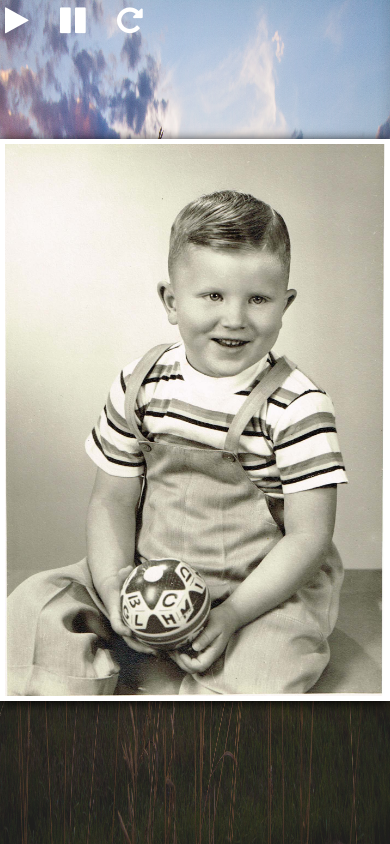
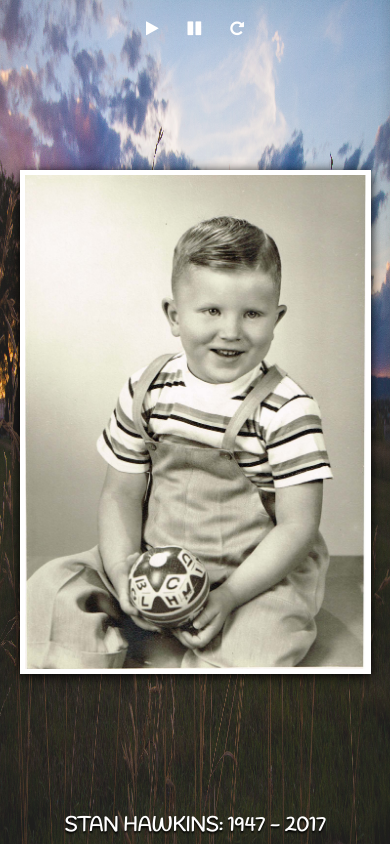
Before and after one commit to JWizerd/stan-slideshow, a plain HTML site: page index.html in a window 390 px wide. Drawn offline with Linux system fonts and the light colour scheme.

Commit message:
media queries and meta viewport tag added

```diff
--- a/assets/css/style.css
+++ b/assets/css/style.css
@@ -50,33 +50,28 @@ body, html {
 
 .item img {
   max-height: 600px;
-  max-width: 100%;
+  max-width: 90%;
+  display: block;
+  margin: 0 auto;
   box-shadow: 0px 2px 11px black;
   border: 5px solid white;
 }
 
-footer, i {
+footer, header {
   position: fixed;
   width: 100%;
   color: white;
+  z-index: 2;
 }
 
-#start,
+header {
+  top: 0;
+  padding: 20px;
+}
+
 #stop,
 #loop {
-  top: 5px;
-}
-
-#start {
-  left: 5px;
-}
-
-#stop {
-  left: 30px;
-}
-
-#loop {
-  left: 55px;
+  padding-left: 25px;
 }
 
 footer {
@@ -84,7 +79,6 @@ footer {
 }
 
 i {
-  left: 10px;
   transition: ease all .2s;
 }
 
@@ -115,13 +109,14 @@ h2 {
 }
 
 @media all and (max-width:767px) {
-  h1, h2 {
-    display: none;
+
+  h1 {
+    font-size: 25px;
   }
 
   #start, #stop, #loop {
     top: 5px;
-    font-size: 30px;
+    left: 0;
   }
 
   #loop {
@@ -131,4 +126,16 @@ h2 {
   #stop {
     left: 60px;
   }
+
+  header {
+    text-align: center;
+  }
+
+
 }
+
+@media all and (max-width:480px) {
+  h1 {
+    font-size: 20px;
+  }
+}
--- a/index.html
+++ b/index.html
@@ -2,15 +2,19 @@
 <html lang="en">
 <head>
   <meta charset="UTF-8">
+  <meta name="viewport" content="width=device-width, initial-scale=1.0">
+  <meta http-equiv="X-UA-Compatible" content="ie=edge">
   <title>Memories of Stan</title>
   <link rel="stylesheet" href="assets/css/font-awesome/css/font-awesome.min.css">
   <link rel="stylesheet" href="assets/css/animate.min.css">
   <link rel="stylesheet" href="assets/css/style.css">
 </head>
 <body>
-  <i class="fa fa-play" id="start"></i>
-  <i class="fa fa-pause" id="stop"></i>
-  <i class="fa fa-repeat" id="loop"></i>
+  <header>
+    <i class="fa fa-play" id="start"></i>
+    <i class="fa fa-pause" id="stop"></i>
+    <i class="fa fa-repeat" id="loop"></i>
+  </header>
   <img src="assets/img/bg-grandparent-home.jpg" alt="" class="bg-img">
   <div class="bg-overlay"></div>
 
```
